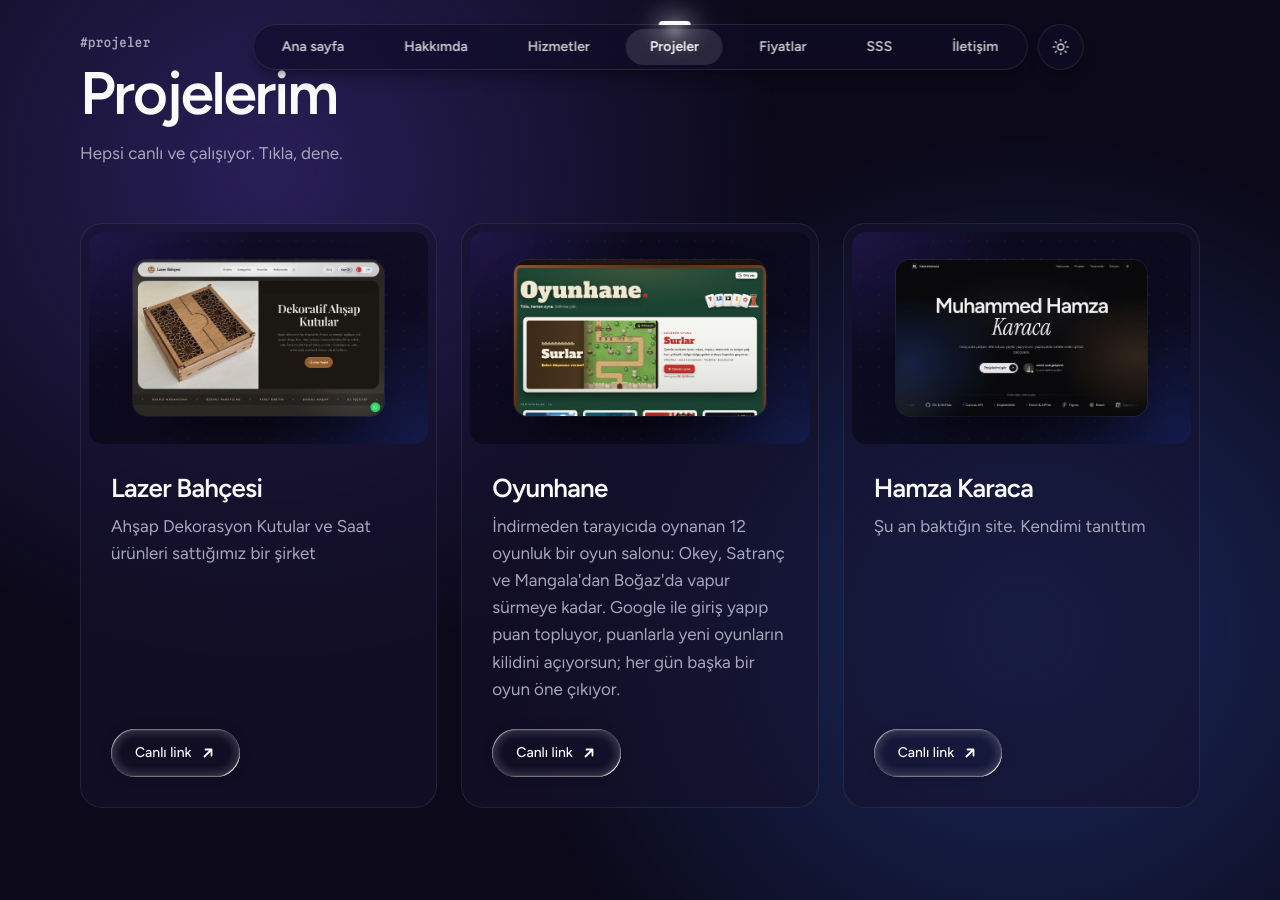
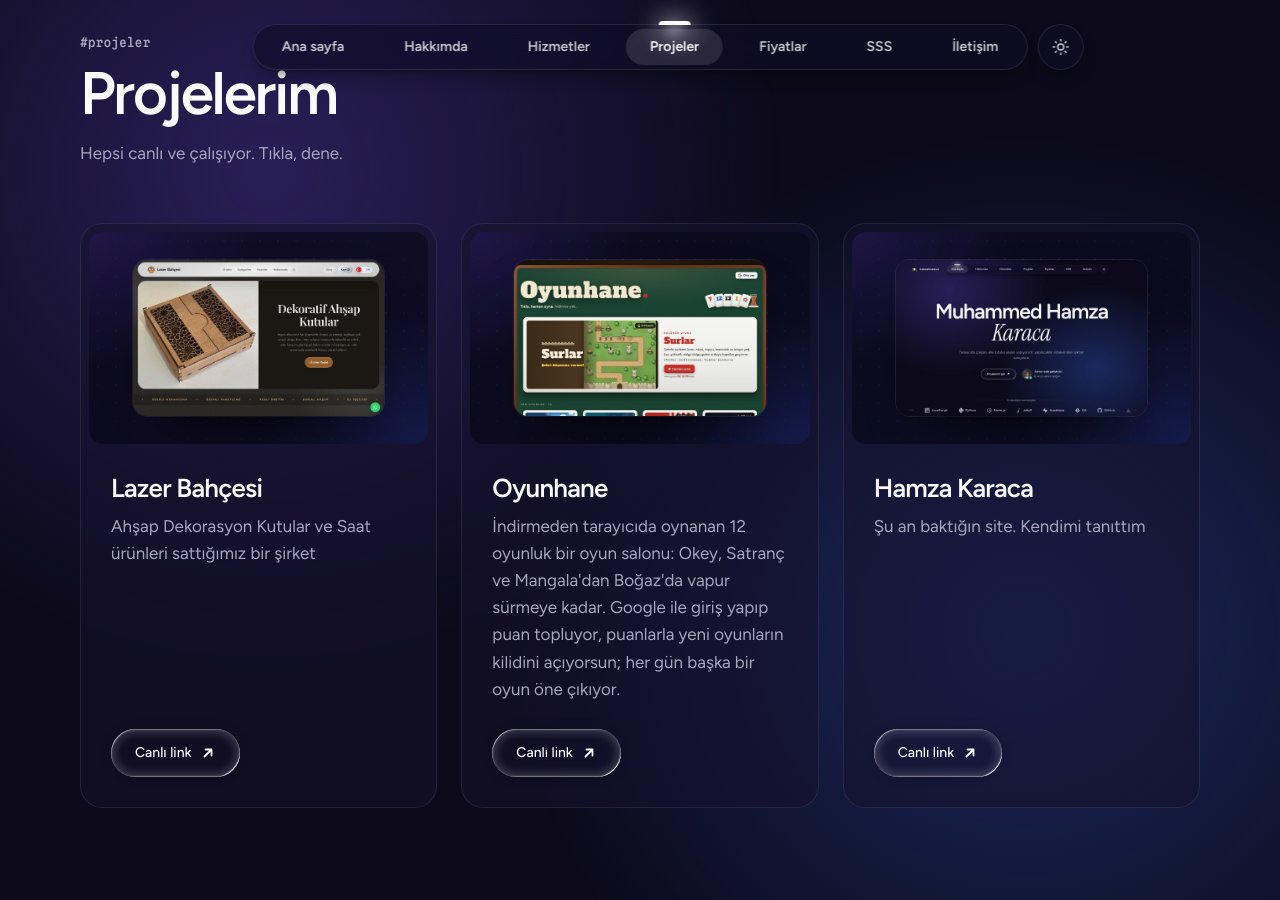
Before and after one commit to MuhammedHmz1453/MuhammedHmz1453.github.io, a Jekyll site: the page built from index.html, in a window 1280 px wide and 900 px high, scrolled down 2340 px. Built offline with Jekyll 4.4.1, drawn with Linux system fonts in a browser that asks for light colours.

Commit message:
Hamza Karaca proje kapağı sitenin güncel hâliyle yenilendi
Co-Authored-By: Claude Opus 5.5 <noreply@anthropic.com>
Claude-Session: https://claude.ai/code/session_015cD98G2LMLwpiJcFaBPEqb

```diff
--- a/_data/projeler.yml
+++ b/_data/projeler.yml
@@ -29,6 +29,6 @@ liste:
       - JavaScript
       - GitHub Pages
     demo: https://hamzakaraca.vercel.app/
-    gorsel: /assets/uploads/portfolyo.jpg
+    gorsel: /assets/uploads/hamza-karaca.jpg
     cizim: site
     kod: https://github.com/MuhammedHmz1453/MuhammedHmz1453.github.io
```
Also changed, not shown: assets/uploads/hamza-karaca.jpg (added), assets/uploads/portfolyo.jpg (deleted).
